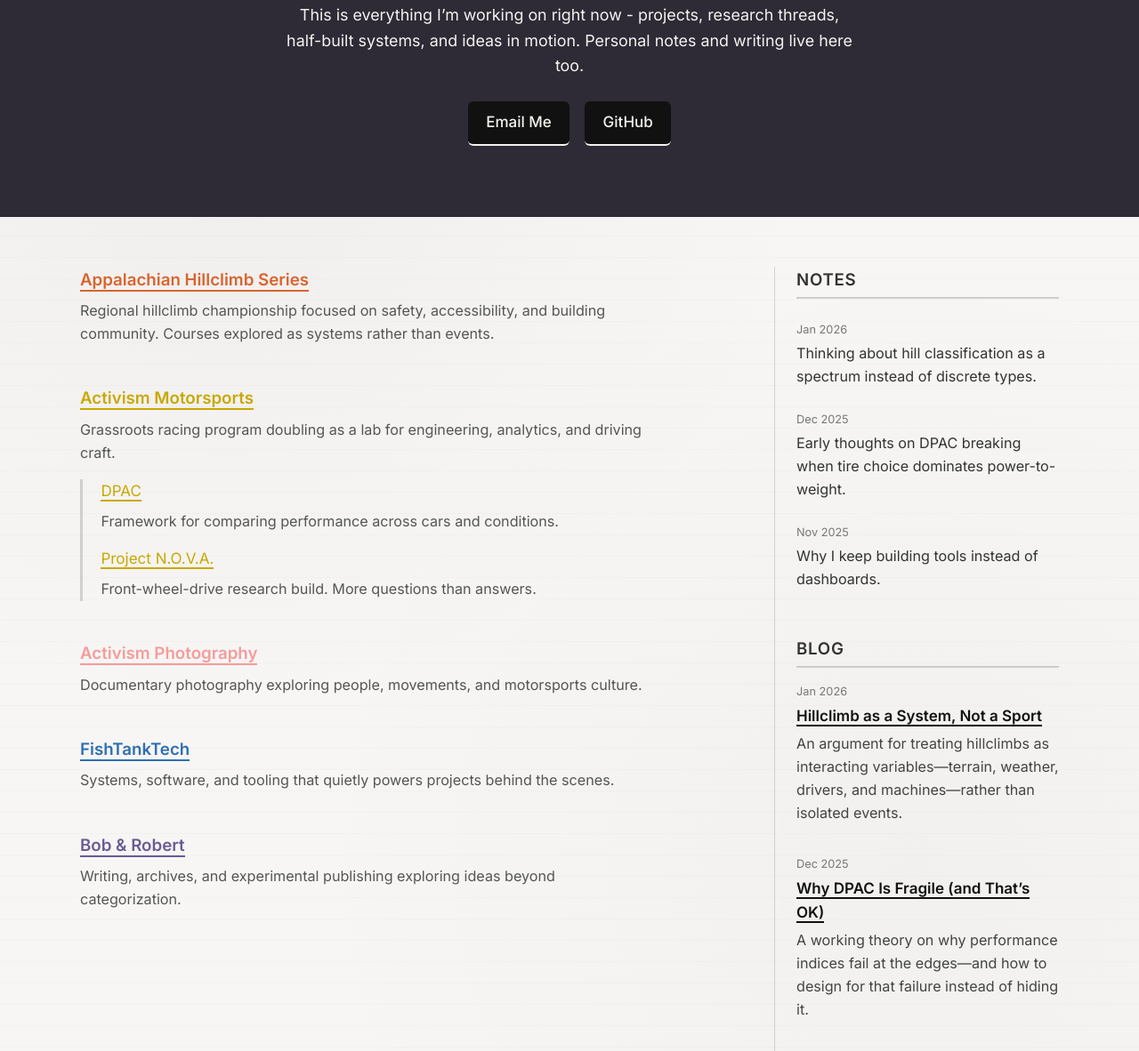
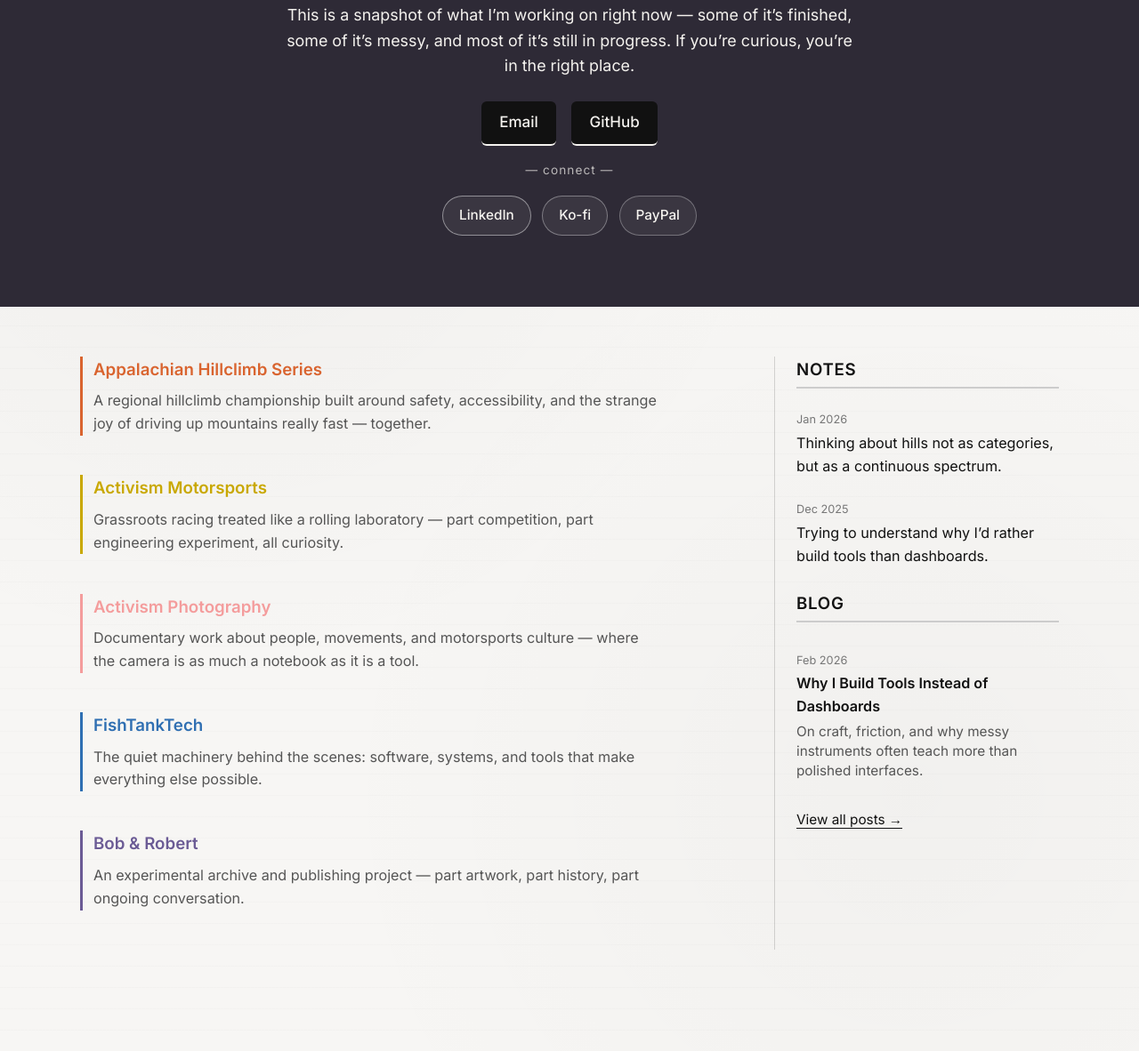
Before and after one commit to Silly-Goose-Inc/Site-FisherArmstrong, a plain HTML site: page index.html in a window 1280 px wide. Shown: the part 184-1366 px from the top of the page at 89% size. Drawn offline with nearby package versions, Linux system fonts and the light colour scheme.

Commit message:
AddingTheBlog

```diff
--- a/index.html
+++ b/index.html
@@ -4,7 +4,7 @@
   <meta charset="utf-8">
   <title>Fisher Armstrong</title>
   <meta name="viewport" content="width=device-width, initial-scale=1">
-  <meta name="description" content="Personal hub for Fisher Armstrong—projects, notes, and things in progress.">
+  <meta name="description" content="A living index of Fisher Armstrong’s work, ideas, and experiments in motion.">
 
   <!-- Fonts -->
   <link rel="preconnect" href="https://fonts.googleapis.com">
@@ -16,11 +16,11 @@
       --ink: #111;
       --muted: #555;
 
-      --ahs: #d9642f;       /* darker orange */
-      --motor: #c9a800;     /* darker yellow */
-      --photo: #f49c9c;     /* lighter red */
+      --ahs: #d9642f;
+      --motor: #c9a800;
+      --photo: #f49c9c;
       --tech: #2f6fb2;
-      --bob: #6b5b95;       /* purpleish for Bob & Robert */
+      --bob: #6b5b95;
 
       --hero-bg: #2e2a36;
       --hero-text: #f5f3ef;
@@ -68,7 +68,6 @@
       font-size: 1.05rem;
       max-width: 640px;
       margin: 0 auto 1.5rem;
-      color: var(--hero-text);
     }
     .hero-buttons {
       margin-top: 1.5rem;
@@ -98,84 +97,112 @@
       display: grid;
       grid-template-columns: 1fr 320px;
       gap: 64px;
-      align-items: start;
     }
     @media (max-width: 900px) {
-      main {
-        grid-template-columns: 1fr;
-      }
+      main { grid-template-columns: 1fr; }
     }
 
-        /* Apply to all links */
     a {
-        color: inherit;            /* use the color of the parent element */
-        text-decoration: none;     /* optional if you want no underline */
-        border-bottom: 2px solid currentColor; /* keeps subtle underline style */
+      color: inherit;
+      text-decoration: none;
+      border-bottom: 2px solid currentColor;
+    }
+    a:hover { opacity: 0.85; }
+
+    ul { list-style: none; padding: 0; margin: 0; }
+    li { margin-bottom: 2.6rem; }
+
+
+    /* ----- SECONDARY BUTTON ROW ----- */
+.hero-secondary {
+  margin-top: 1rem;
+  display: flex;
+  gap: 0.75rem;
+  justify-content: center;
+  flex-wrap: wrap;
 }
 
-        a:visited, a:hover, a:active {
-        color: inherit;            /* ensures visited/hover links don't turn blue/purple */
-        text-decoration: none;     /* maintains your hover style */
+/* softer, pill-like buttons — different vibe */
+.pill {
+  padding: 0.55rem 1.05rem;
+  border-radius: 999px;
+  font-size: 0.9rem;
+  font-weight: 500;
+  text-decoration: none;
+  border: 1px solid rgba(255,255,255,0.35);
+  background: rgba(255,255,255,0.06);
+  color: var(--hero-text);
+  transition: transform 0.1s ease, background 0.2s ease;
 }
 
-
-    /* PROJECTS LEFT */
-    ul { list-style: none; padding: 0; margin: 0; }
-    li { margin-bottom: 2.6rem; position: relative; }
-    a.project { font-weight: 600; font-size: 1.1rem; text-decoration: none; border-bottom: 2px solid currentColor; }
-    a.project:hover { opacity: 0.85; }
-    .desc { margin-top: 0.45rem; font-size: 0.95rem; color: var(--muted); max-width: 640px; }
-    .subset { margin-top: 1rem; padding-left: 1.2rem; border-left: 3px solid rgba(0,0,0,0.15); }
-    .subset li { margin-bottom: 0.9rem; }
-    .email-link {
-      position: absolute;
-      right: 0;
-      top: 0;
-      display: none !important;
-      align-items: center;
-      justify-content: center;
-      height: 32px;              /* uniform height */
-      min-width: 40px;           /* uniform min width */
-      padding: 0 10px;           /* consistent horizontal padding */
-      font-size: 0.95rem;        /* slightly larger text */
-      font-weight: 600;          /* stronger weight for uniform look */
-      text-decoration: none;
-      color: var(--muted);
-      border: 1.5px solid var(--muted);
-      border-radius: 6px;        /* slightly larger radius */
-      transition: background 0.3s, color 0.3s, border-color 0.3s;
-      line-height: 1;            /* avoid vertical overflow */
-      box-sizing: border-box;    /* include border in set height */
-      background: transparent;
-    }
-    .email-link:hover {
-      background: var(--muted);
-      color: #fff;
-      border-color: var(--muted);
+.pill:hover {
+  background: rgba(255,255,255,0.12);
+  transform: translateY(-1px);
 }
 
-    /* Color coding */
-    .ahs { color: var(--ahs); }
-    .motor { color: var(--motor); }
-    .photo { color: var(--photo); }
-    .tech { color: var(--tech); }
-    .bob { color: var(--bob); }
+/* very subtle differentiation */
+.linkedin { border-color: rgba(255,255,255,0.45); }
+.ko-fi    { border-color: rgba(255,255,255,0.35); }
+.paypal   { border-color: rgba(255,255,255,0.30); }
 
-    /* RIGHT COLUMN */
-    aside { position: relative; padding-left: 24px; border-left: 1px solid rgba(0,0,0,0.15); }
-    aside h2 { font-size: 1.1rem; letter-spacing: 0.04em; text-transform: uppercase; color: #333; margin-bottom: 1.5rem; border-bottom: 2px solid #ccc; padding-bottom: 4px; }
-    .note { margin-bottom: 1.5rem; font-size: 0.95rem; color: #333; }
-    .note time { display: block; font-size: 0.75rem; color: #777; margin-bottom: 0.2rem; }
+    a.project {
+  font-weight: 600;
+  font-size: 1.1rem;
+  border-bottom: none; /* keep it cleaner */
+      }
 
-    /* Blog section */
-    .blog { margin-top: 3rem; }
-    .blog h2 { font-size: 1.1rem; letter-spacing: 0.04em; text-transform: uppercase; color: #333; margin-bottom: 1rem; border-bottom: 2px solid #ccc; padding-bottom: 4px; }
-    .blog-post { margin-bottom: 2rem; }
-    .blog-post h3 { font-size: 1rem; margin: 0 0 0.3rem; font-weight: 600; }
-    .blog-post p { font-size: 0.95rem; color: #444; margin: 0.2rem 0 0; }
-    .blog-post time { display: block; font-size: 0.75rem; color: #777; margin-bottom: 0.2rem; }
+      /* Color the business names only */
+      .ahs   a.project { color: var(--ahs); }
+      .motor a.project { color: var(--motor); }
+      .photo a.project { color: var(--photo); }
+      .tech  a.project { color: var(--tech); }
+      .bob   a.project { color: var(--bob); }
 
-    /* FOOTER BAND */
+      li {
+  margin-bottom: 2.6rem;
+  padding-left: 12px;
+  border-left: 3px solid transparent;
+}
+
+.ahs   { border-left-color: var(--ahs); }
+.motor { border-left-color: var(--motor); }
+.photo { border-left-color: var(--photo); }
+.tech  { border-left-color: var(--tech); }
+.bob   { border-left-color: var(--bob); }
+
+
+    .desc {
+      margin-top: 0.45rem;
+      font-size: 0.95rem;
+      color: var(--muted);
+      max-width: 640px;
+    }
+
+    aside {
+      padding-left: 24px;
+      border-left: 1px solid rgba(0,0,0,0.15);
+    }
+
+    aside h2 {
+      font-size: 1.1rem;
+      letter-spacing: 0.04em;
+      text-transform: uppercase;
+      margin-bottom: 1.5rem;
+      border-bottom: 2px solid #ccc;
+      padding-bottom: 4px;
+    }
+
+    .note {
+      margin-bottom: 1.5rem;
+      font-size: 0.95rem;
+    }
+    .note time {
+      display: block;
+      font-size: 0.75rem;
+      color: #777;
+      margin-bottom: 0.2rem;
+    }
+
     .footer-band {
       background: var(--hero-bg);
       color: var(--hero-text);
@@ -184,7 +211,7 @@
       margin-top: 5rem;
       font-size: 0.85rem;
     }
-  /* HOME BUTTON (top-left) */
+
     .home-button {
       position: fixed;
       top: 12px;
@@ -195,110 +222,192 @@
       padding: 6px 10px;
       border-radius: 6px;
       font-weight: 600;
-      line-height: 1;
-      border: 1px solid rgba(255,255,255,0.15);
-      box-shadow: 0 2px 6px rgba(0,0,0,0.15);
       text-decoration: none;
-      transition: background 0.25s ease;
     }
-    .home-button:hover { background: var(--btn-hover); }
+
+.hero-divider {
+  margin: 1rem auto 0.5rem;
+  font-size: 0.8rem;
+  letter-spacing: 0.08em;
+  opacity: 0.7;
+}
+
+/* Divider between Notes and Blog */
+.aside-divider {
+  height: 1px;
+  background: rgba(0,0,0,0.15);
+  margin: 1.8rem 0;
+}
+
+/* Blog list styling */
+.post {
+  margin-bottom: 1.2rem;
+  font-size: 0.95rem;
+}
+
+.post time {
+  display: block;
+  font-size: 0.75rem;
+  color: #777;
+  margin-bottom: 0.15rem;
+}
+/* Divider (already suggested earlier) */
+.aside-divider {
+  height: 1px;
+  background: rgba(0,0,0,0.15);
+  margin: 1.8rem 0;
+}
+
+/* Blog section layout */
+.post {
+  margin-bottom: 1.4rem;
+  font-size: 0.95rem;
+}
+
+/* Make the newest/featured post feel larger */
+.post.featured {
+  padding: 8px 0;
+}
+
+.post-title {
+  display: block;
+  font-weight: 600;
+  margin-bottom: 0.2rem;
+  border-bottom: none; /* cleaner look in sidebar */
+}
+
+.post-excerpt {
+  font-size: 0.9rem;
+  color: var(--muted);
+  line-height: 1.45;
+}
+
+/* Archive link at bottom */
+.blog-archive {
+  margin-top: 0.8rem;
+  font-size: 0.9rem;
+}
+
+.blog-archive a {
+  border-bottom: 1px solid currentColor;
+}
+
+
   </style>
 </head>
+
 <body>
 
-  <a class="home-button" href="index.html" title="Go to homepage">← Home</a>
+<a class="home-button" href="index.html">← Home</a>
 
-  <!-- HERO BAND -->
 <header class="hero-band">
   <h1>Hi, I’m Fisher.</h1>
-    <p>This is everything I’m working on right now - projects, research threads, half-built systems, and ideas in motion. Personal notes and writing live here too.</p>
+  <p> This is a snapshot of what I’m working on right now — some of it’s finished, some of it’s messy, and most of it’s still in progress. If you’re curious, you’re in the right place. </p>
+
 <div class="hero-buttons">
-      <a href="mailto:VincentFisherArmstrong@Gmail.com">Email Me</a>
+  <a href="mailto:VincentFisherArmstrong@gmail.com">Email</a>
   <a href="https://github.com/Silly-Goose-Inc" target="_blank">GitHub</a>
 </div>
+
+<div class="hero-divider">— connect —</div>
+
+
+<div class="hero-secondary">
+  <a class="pill linkedin" href="https://www.linkedin.com/in/fisher-armstrong-b8a26a318/" target="_blank">LinkedIn</a>
+  <a class="pill ko-fi" href="https://ko-fi.com/fisherarmstrong" target="_blank">Ko-fi</a>
+  <a class="pill paypal" href="https://paypal.me/ActivismPhotography" target="_blank">PayPal</a>
+</div>
+
 </header>
 
 <main>
-    <!-- LEFT: Projects -->
   <section>
     <ul>
       <li class="ahs">
-          <a class="project" href="www.AppalachianHillClimb.Com">Appalachian Hillclimb Series</a>
-          <a class="email-link" href="mailto:AppalachianHillclimb@gmail.com">✉</a>
-          <div class="desc">Regional hillclimb championship focused on safety, accessibility, and building community. Courses explored as systems rather than events.</div>
+        <a class="project" href="https://www.appalachianhillclimb.com">
+          Appalachian Hillclimb Series
+        </a>
+        <div class="desc">
+          A regional hillclimb championship built around safety, accessibility,
+          and the strange joy of driving up mountains really fast — together.
+        </div>
       </li>
 
       <li class="motor">
-          <a class="project" href="https://example.com/activism-motorsports">Activism Motorsports</a>
-          <a class="email-link" href="mailto:activismmotorsports@gmail.com">✉</a>
-          <div class="desc">Grassroots racing program doubling as a lab for engineering, analytics, and driving craft.</div>
-          <ul class="subset">
-            <li>
-              <a href="https://example.com/dpac">DPAC</a>
-              <div class="desc">Framework for comparing performance across cars and conditions.</div>
-            </li>
-            <li>
-              <a href="https://example.com/project-nova">Project N.O.V.A.</a>
-              <div class="desc">Front-wheel-drive research build. More questions than answers.</div>
-            </li>
-          </ul>
+        <a class="project" href="https://activismmotorsprts.netlify.app">
+          Activism Motorsports
+        </a>
+        <div class="desc">
+          Grassroots racing treated like a rolling laboratory — part competition,
+          part engineering experiment, all curiosity.
+        </div>
       </li>
 
       <li class="photo">
-          <a class="project" href="https://example.com/activism-photography">Activism Photography</a>
-          <a class="email-link" href="mailto:activismphotos@gmail.com">✉</a>
-          <div class="desc">Documentary photography exploring people, movements, and motorsports culture.</div>
+        <a class="project" href="https://activism-photography.netlify.app">
+          Activism Photography
+        </a>
+        <div class="desc">
+          Documentary work about people, movements, and motorsports culture —
+          where the camera is as much a notebook as it is a tool.
+        </div>
       </li>
 
       <li class="tech">
-          <a class="project" href="https://example.com/fishtanktech">FishTankTech</a>
-          <a class="email-link" href="mailto:fishtanktech@gmail.com">✉</a>
-          <div class="desc">Systems, software, and tooling that quietly powers projects behind the scenes.</div>
+        <a class="project" href="https://fishtanktech.netlify.app">
+          FishTankTech
+        </a>
+        <div class="desc">
+          The quiet machinery behind the scenes: software, systems, and tools
+          that make everything else possible.
+        </div>
       </li>
 
       <li class="bob">
-          <a class="project" href="https://example.com/bob-and-robert">Bob &amp; Robert</a>
-          <div class="desc">Writing, archives, and experimental publishing exploring ideas beyond categorization.</div>
-          <div class="email-link"><em>Email not defined</em></div>
+        <a class="project" href="https://bobandrobert.netlify.app">
+          Bob &amp; Robert
+        </a>
+        <div class="desc">
+          An experimental archive and publishing project — part artwork, part
+          history, part ongoing conversation.
+        </div>
       </li>
     </ul>
   </section>
 
-    <!-- RIGHT: Notes + Blog -->
 <aside>
   <h2>Notes</h2>
   <div class="note">
     <time>Jan 2026</time>
-        Thinking about hill classification as a spectrum instead of discrete types.
+    Thinking about hills not as categories, but as a continuous spectrum.
   </div>
   <div class="note">
     <time>Dec 2025</time>
-        Early thoughts on DPAC breaking when tire choice dominates power-to-weight.
-      </div>
-      <div class="note">
-        <time>Nov 2025</time>
-        Why I keep building tools instead of dashboards.
+    Trying to understand why I’d rather build tools than dashboards.
   </div>
 
-      <div class="blog">
   <h2>Blog</h2>
-        <article class="blog-post">
-          <time>Jan 2026</time>
-          <h3><a href="https://example.com/blog/hillclimb-as-a-system">Hillclimb as a System, Not a Sport</a></h3>
-          <p>An argument for treating hillclimbs as interacting variables—terrain, weather, drivers, and machines—rather than isolated events.</p>
-        </article>
-        <article class="blog-post">
-          <time>Dec 2025</time>
-          <h3><a href="https://example.com/blog/why-dpac-is-fragile">Why DPAC Is Fragile (and That’s OK)</a></h3>
-          <p>A working theory on why performance indices fail at the edges—and how to design for that failure instead of hiding it.</p>
-        </article>
+
+  <div class="post featured">
+    <time>Feb 2026</time>
+    <a href="/blog/blog.html/" class="post-title">
+      Why I Build Tools Instead of Dashboards
+    </a>
+    <div class="post-excerpt">
+      On craft, friction, and why messy instruments often teach more than polished interfaces.
+    </div>
+  </div>
+
+  <div class="blog-archive">
+    <a href="/blog/blog.html">View all posts →</a>
   </div>
 </aside>
+
+
 </main>
 
-  <!-- FOOTER BAND -->
 <footer class="footer-band">
-    © 2026 Activism Photography · Activism Motorsports · FishTankTech<br>
+  © 2026 Fisher Armstrong<br>
   Designed and maintained by FishTankTech
 </footer>
 
```
Also changed, not shown: blog/blog.html (added, +238 -0 lines), blog/hills-spectrums.html (added), blog/rolling-labs.html (added), blog/why-tools.html (added). Lines whose indentation alone changed are shown as unchanged.
